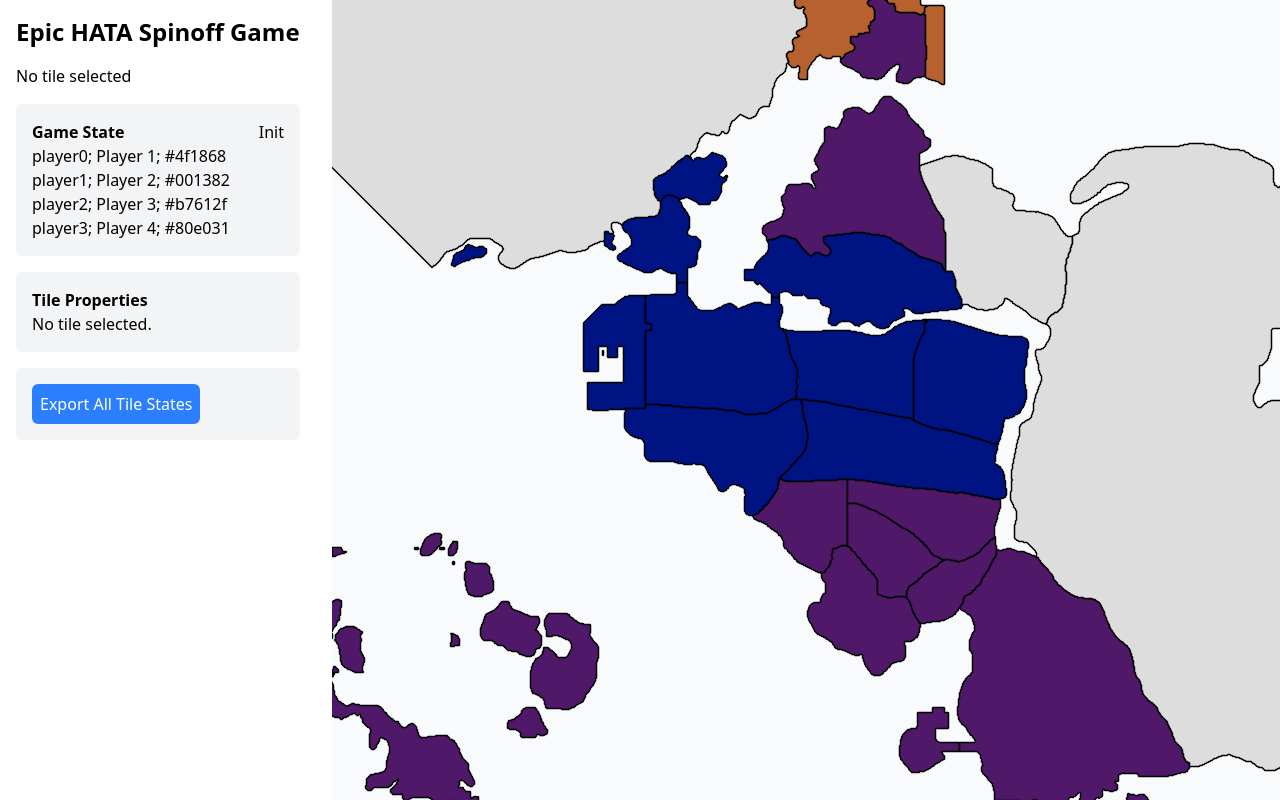
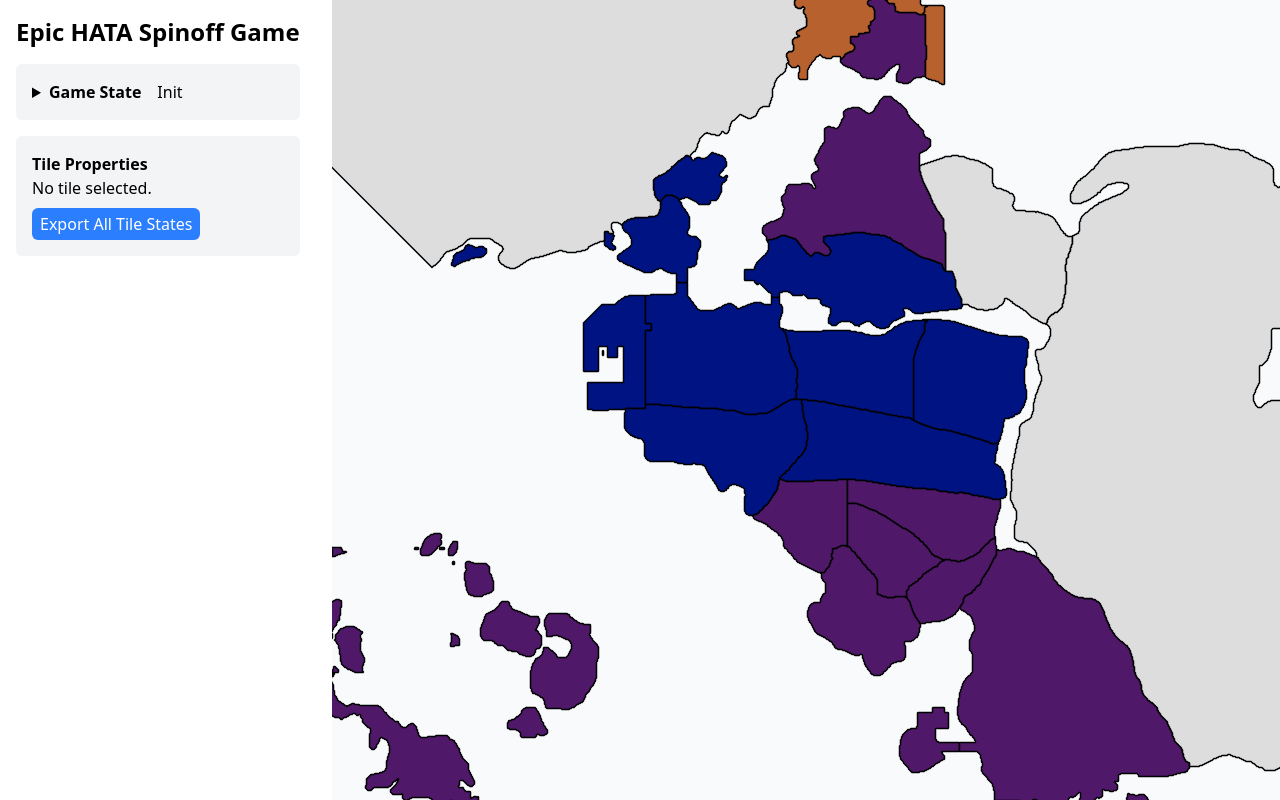
Before and after one commit to SeriousGuy888/HATA-Spinoff-Game, a SvelteKit app: page / in a window 1280 px wide. Built offline with nearby package versions, Linux system fonts and the light colour scheme.

Commit message:
compacted sidebar ui

```diff
--- a/src/routes/Sidebar.svelte
+++ b/src/routes/Sidebar.svelte
@@ -7,17 +7,11 @@
 <div class="flex flex-col gap-4">
 	<h1 class="text-2xl font-bold">Epic HATA Spinoff Game</h1>
 
-	<div>
-		{#if tileSelectionState.selectedTileId}
-			<p>Selected Tile: {tileSelectionState.selectedTileId}</p>
-		{:else}
-			<p>No tile selected</p>
-		{/if}
-	</div>
-
 	<div class="rounded-md bg-gray-100 p-4">
-		<div class="flex items-center justify-between">
-			<h2 class="font-bold">Game State</h2>
+		<details>
+			<summary>
+				<div class="inline-flex items-center justify-between">
+					<h2 class="font-bold mr-4">Game State</h2>
 					<button
 						class="cursor-pointer hover:underline"
 						onclick={() => {
@@ -25,7 +19,7 @@
 						}}>Init</button
 					>
 				</div>
-
+			</summary>
 			<ul>
 				{#each Object.values(gameState.players) as player}
 					<li>
@@ -33,6 +27,7 @@
 					</li>
 				{/each}
 			</ul>
+		</details>
 	</div>
 
 	<TilePropertyEditorPane />
--- a/src/routes/TilePropertyEditorPane.svelte
+++ b/src/routes/TilePropertyEditorPane.svelte
@@ -55,11 +55,9 @@
 			{/each}
 		</select>
 	{/if}
-</div>
 
-<div class="rounded-md bg-gray-100 p-4">
 	<button
-		class="cursor-pointer rounded-md bg-blue-500 p-2 text-white hover:bg-blue-600"
+		class="cursor-pointer rounded-md bg-blue-500 py-1 px-2 mt-2 text-white hover:bg-blue-600"
 		onclick={() => {
 			const allTiles = exportTileStates()
 			console.log(JSON.stringify(allTiles))
```
Lines whose indentation alone changed are shown as unchanged.
